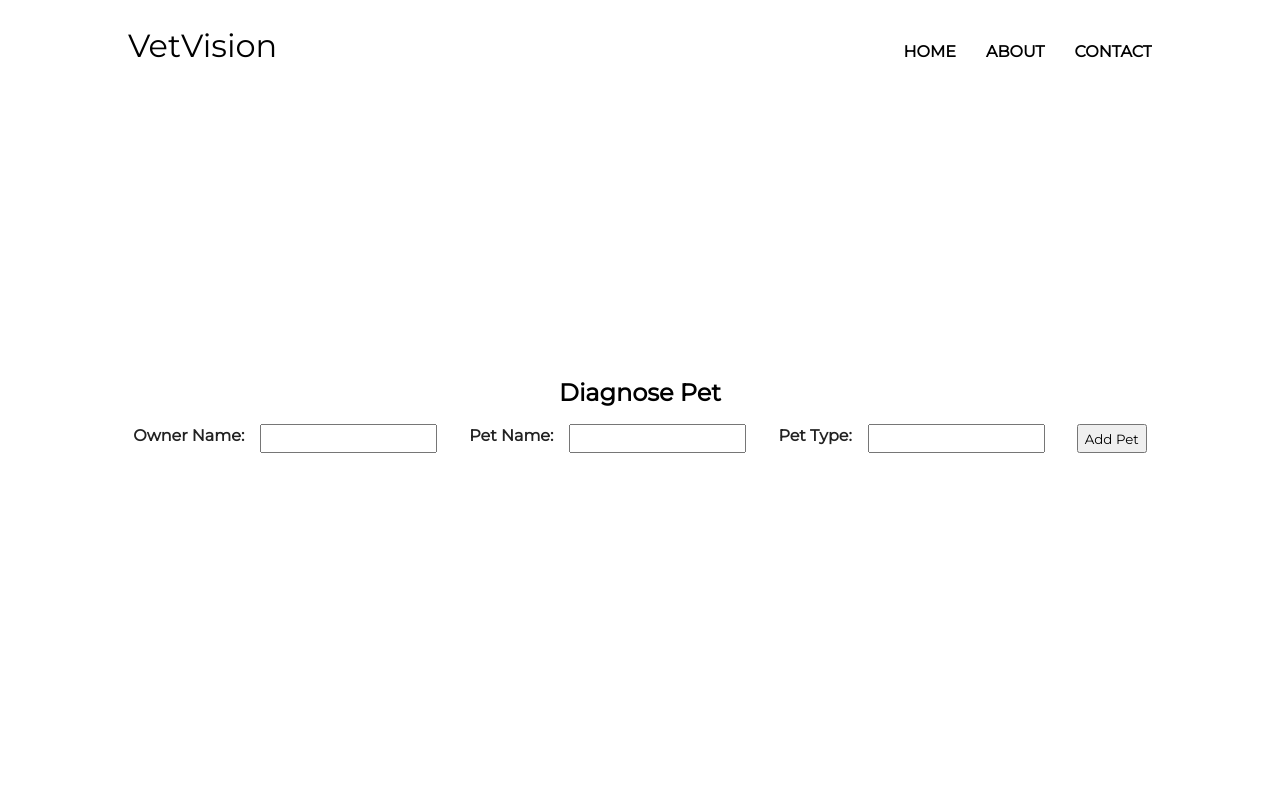
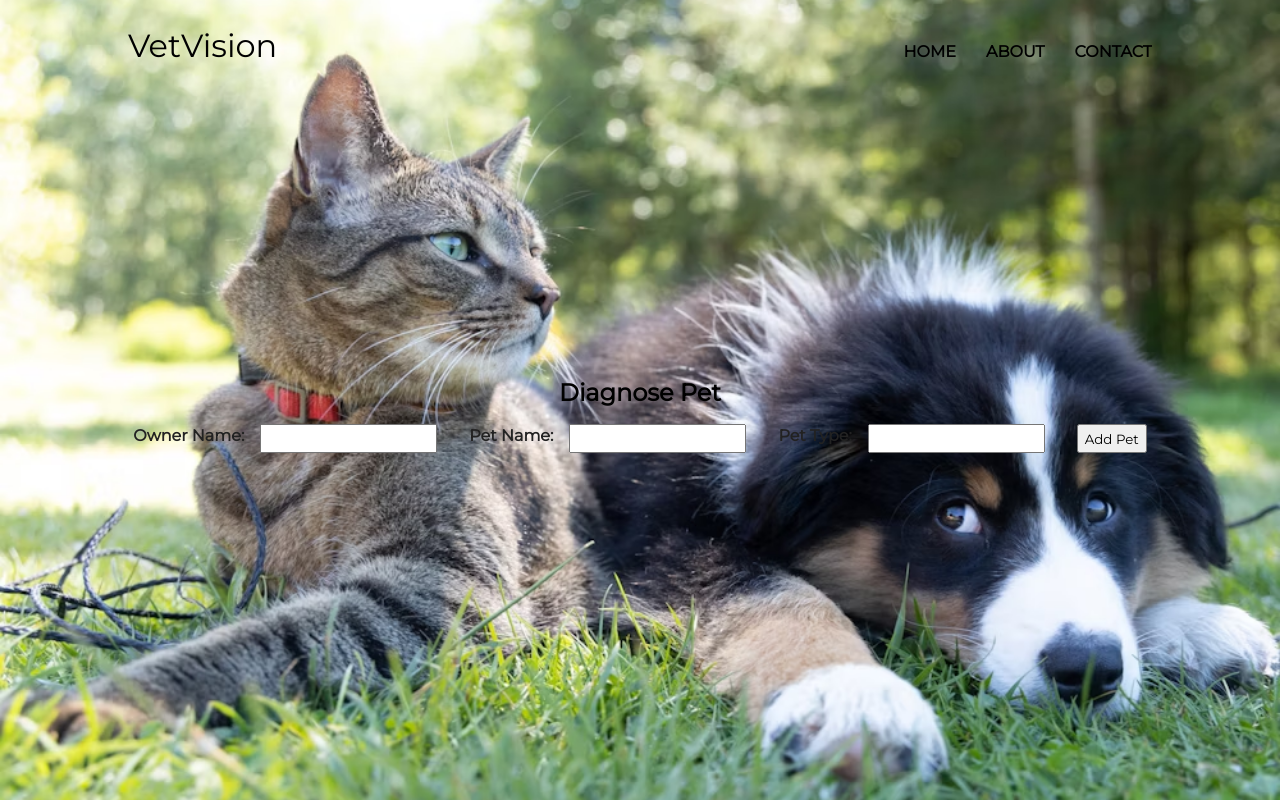
Before and after one commit to RjSup/vet-vision, a Flask app: page / in a window 1280 px wide. Run offline with Flask 3, Linux system fonts and the light colour scheme.

Commit message:
frontEndFixes

```diff
--- a/templates/index.html
+++ b/templates/index.html
@@ -5,6 +5,7 @@
   <title>Vet Vision | Bone Classification</title>
 </head>
 <body>
+    <div class="im" style="background-image:url(../static/catcatdogdog.avif);">
         <header class="header">
         <a class="logo" href=".page-top">VetVision</a>
         <ul class="menu">
@@ -28,6 +29,7 @@
                 <button type="submit">Add Pet</button>
             </form>
         </div>
+    </div>
 </body>
 <script src="{{url_for('static', filename='index.js')}}"></script>
 </html>
```
Also changed, not shown: pets.db, static/catcatdogdog.avif (added). Lines whose indentation alone changed are shown as unchanged.
